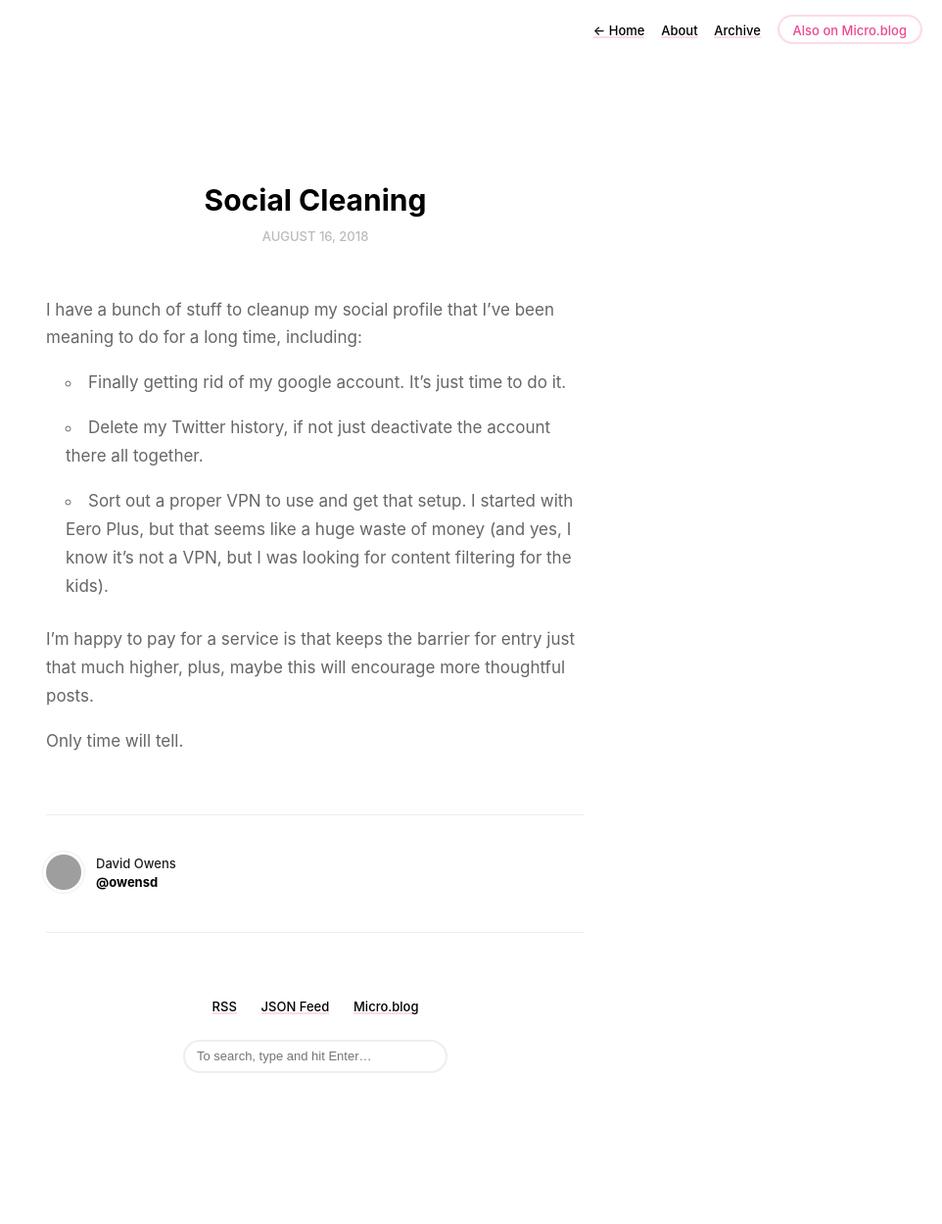
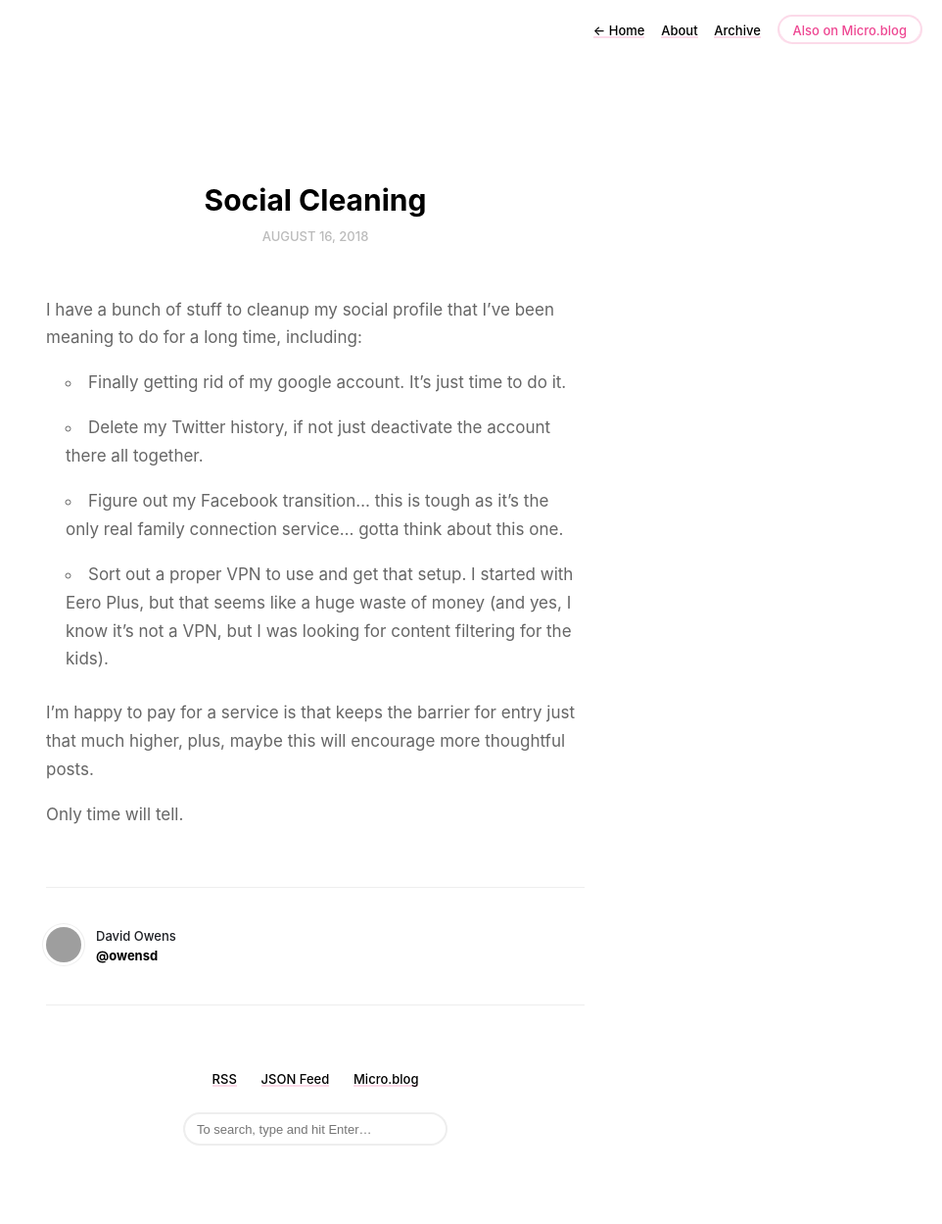
Before and after one commit to owensd/owensd.github.io, a Jekyll site: the page built from _posts/2018-08-16-social-cleaning.md, in a window 1280 px wide. Shown: the whole page at 98% size, without its empty margins (318-1280 px from the left). Built offline with Jekyll 4.4.1, drawn with Linux system fonts in a browser that asks for light colours; before the commit the page ends 1175 px from its top, so only the background shows below that; grey boxes are pictures that could not be loaded.

Commit message:
Mirroring from Micro.blog.

```diff
--- a/_posts/2018-08-16-social-cleaning.md
+++ b/_posts/2018-08-16-social-cleaning.md
@@ -10,7 +10,8 @@ I have a bunch of stuff to cleanup my social profile that I've been meaning to d
 
 1. Finally getting rid of my google account. It's just time to do it.
 2. Delete my Twitter history, if not just deactivate the account there all together.
-3. Sort out a proper VPN to use and get that setup. I started with Eero Plus, but that seems like a huge waste of money (and yes, I know it's not a VPN, but I was looking for content filtering for the kids).
+3. Figure out my Facebook transition... this is tough as it's the only real family connection service... gotta think about this one.
+4. Sort out a proper VPN to use and get that setup. I started with Eero Plus, but that seems like a huge waste of money (and yes, I know it's not a VPN, but I was looking for content filtering for the kids).
 
 I'm happy to pay for a service is that keeps the barrier for entry just that much higher, plus, maybe this will encourage more thoughtful posts.
 
```
